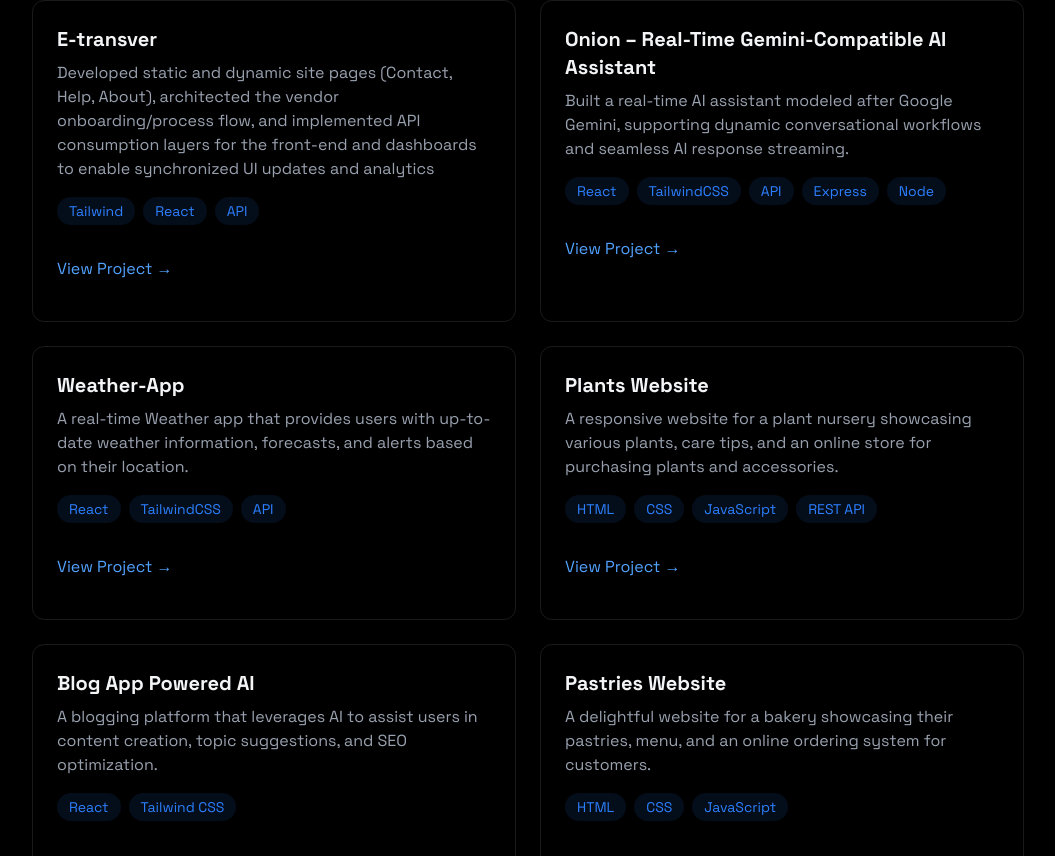
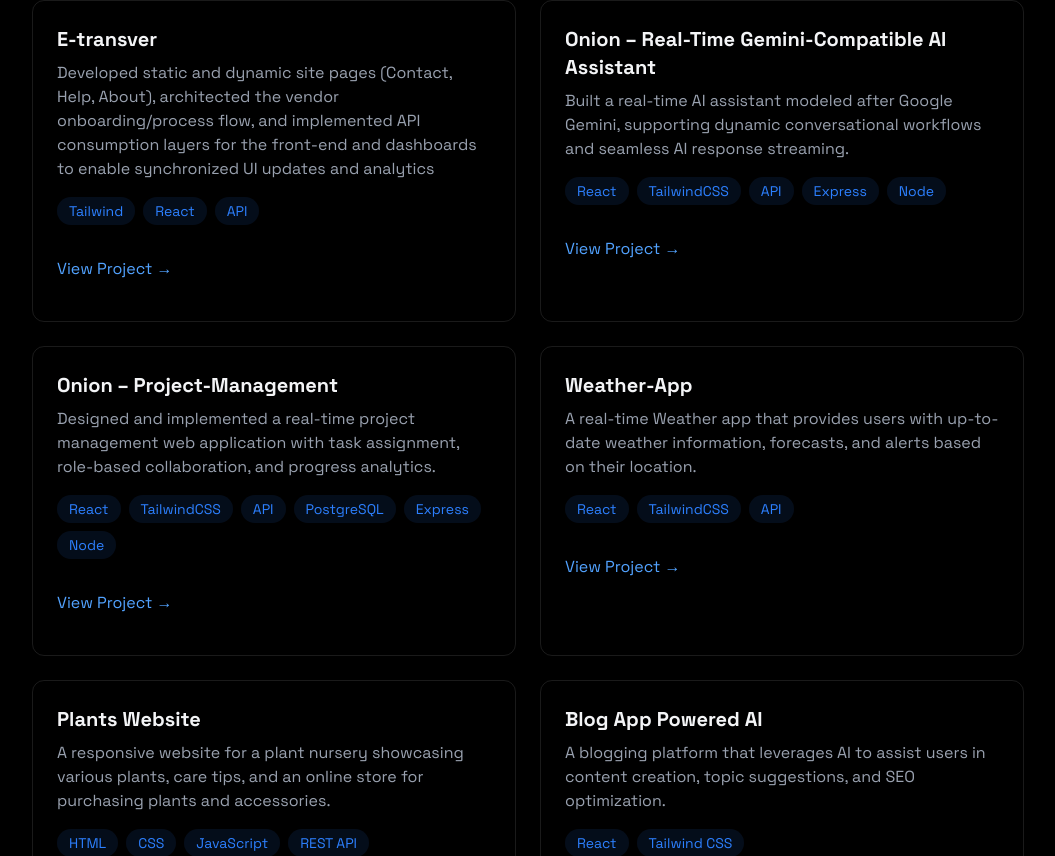
Before and after one commit to iam-johnhardy/JohnHardy-portfolio, a React (Vite) app: page / in a window 1280 px wide. Shown: the part 2132-2988 px from the top of the page, without its empty margins (112-1167 px from the left). Built offline with nearby package versions, Linux system fonts and the light colour scheme.

Commit message:
project management added

```diff
--- a/package.json
+++ b/package.json
@@ -40,6 +40,7 @@
     "@types/react": "^18.3.3",
     "@types/react-dom": "^18.3.0",
     "@vitejs/plugin-react": "^4.3.1",
+    "baseline-browser-mapping": "^2.9.11",
     "eslint": "^9.36.0",
     "eslint-plugin-react": "^7.34.3",
     "eslint-plugin-react-hooks": "^7.0.0",
--- a/src/components/sections/About.jsx
+++ b/src/components/sections/About.jsx
@@ -5,11 +5,12 @@
     "React",
     "Vue",
     "JavaScript",
+    "TypeScript",
     "TailwindCSS",
     "Material UI",
   ];
 
-  const backendSkills = ["Node.js", "Python", "MongoDB", "PostgreSQL"];
+  const backendSkills = ["Express.js", "Node.js", "Python", "MongoDB", "PostgreSQL"];
 
   return (
     <section
--- a/src/components/sections/AssistantChat.jsx
+++ b/src/components/sections/AssistantChat.jsx
@@ -124,7 +124,7 @@
       <img
         src={motherSvg}
         alt="Mother Assistant"
-        className="w-24 h-24 rounded-full shadow-lg hover:scale-105 transition-transform duration-200 cursor-pointer mb-4"
+        className="w-14 lg:w-24 h-24 rounded-full shadow-lg hover:scale-105 transition-transform duration-200 cursor-pointer mb-4"
         onClick={() => setShowAssistant(v => !v)}
         id="assistant-chat"
       />
--- a/src/components/sections/Projects.jsx
+++ b/src/components/sections/Projects.jsx
@@ -71,6 +71,43 @@
               <div className="flex justify-between items-center">
                 <a
                   href="https://onion-alpha.vercel.app"
+                  className="text-blue-400 hover:text-blue-300 transition-colors my-4"
+                >
+                  View Project →
+                </a>
+              </div>
+            </div>
+            <div
+              className="
+              glass p-6 rounded-xl border border-white/10
+              hover:-translate-y-1 hover:border-blue-500/30
+              hover:shadow-[0_4px_20px_rgba(59,130,246,0.1)]
+              transition-all
+            "
+            >
+              <h3 className="text-xl font-bold mb-2">Onion – Project-Management</h3>
+              <p className="text-gray-400 mb-4">
+                Designed and implemented a real-time project management web application with task assignment, role-based collaboration, and progress analytics.
+              </p>
+              <div className="flex flex-wrap gap-2 mb-4">
+                {["React", "TailwindCSS", "API", "PostgreSQL", "Express", "Node"].map((tech, key) => (
+                  <span
+                    key={key}
+                    className="
+                      bg-blue-500/10 text-blue-500 py-1 px-3
+                      rounded-full text-sm
+                      transition
+                      hover:bg-blue-500/20 hover:-translate-y-0.5
+                      hover:shadow-[0_2px_8px_rgba(59,130,246,0.2)]
+                    "
+                  >
+                    {tech}
+                  </span>
+                ))}
+              </div>
+              <div className="flex justify-between items-center">
+                <a
+                  href="https://onion-project-management.vercel.app/"
                   className="text-blue-400 hover:text-blue-300 transition-colors my-4"
                 >
                   View Project →
```
Also changed, not shown: 1 other file (tests, documents, lock files or other folders).
